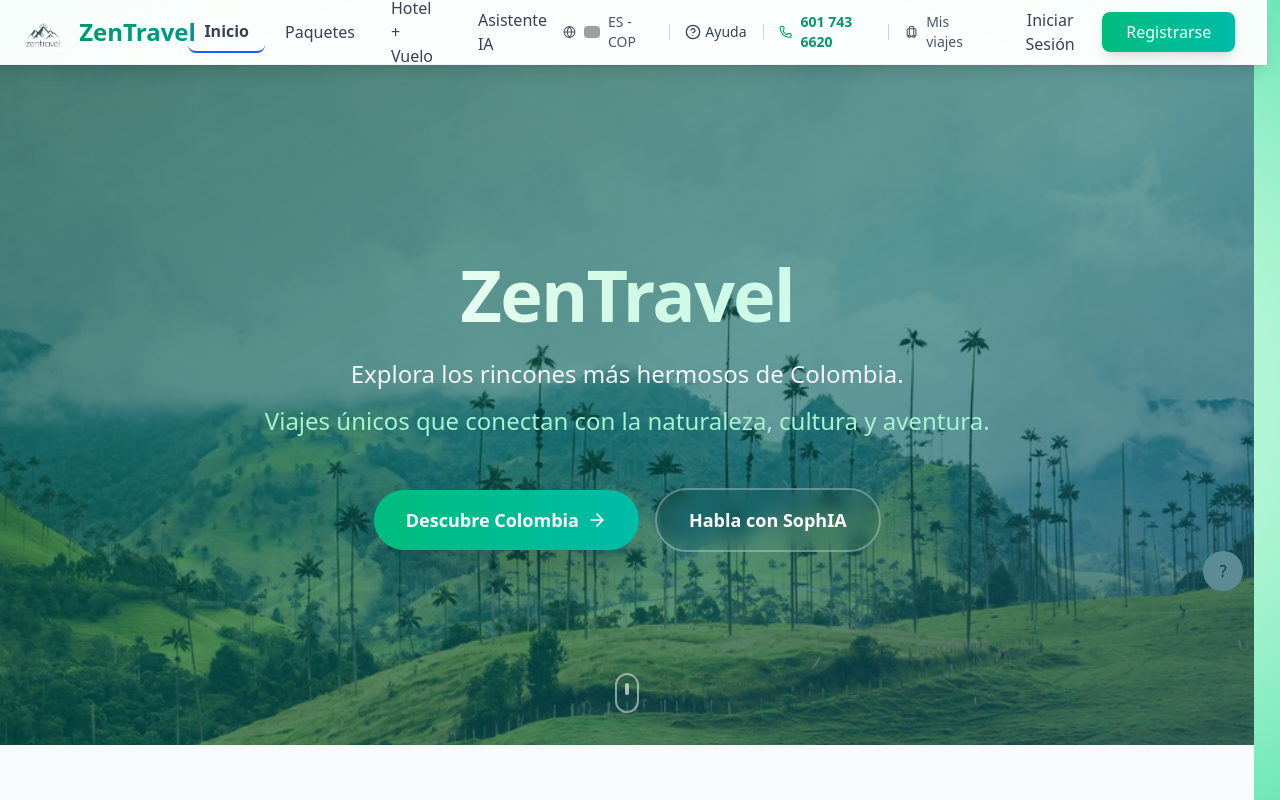
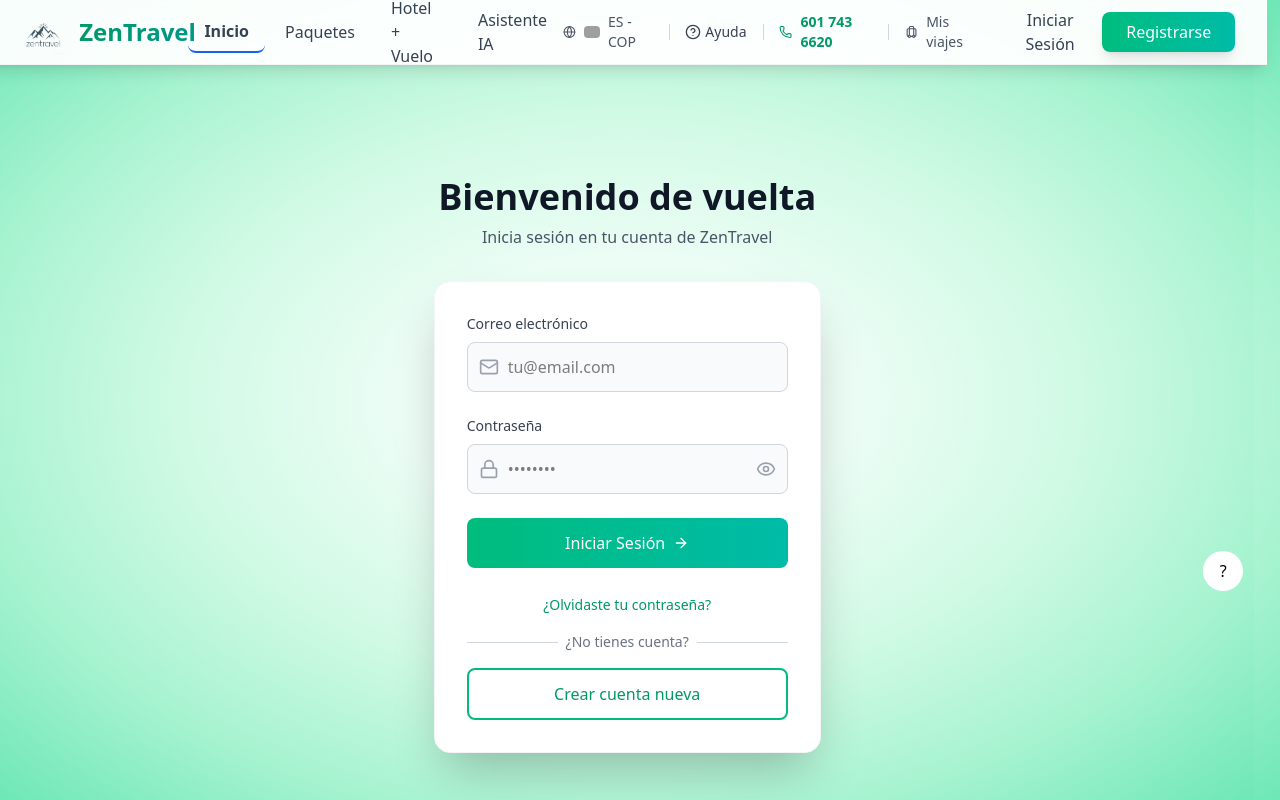
Before and after one commit to juanCaro16/front-end-ZenTravel, a React (Vite) app: page / in a window 1280 px wide. Shown: the top 800 px of the page. Built offline with nearby package versions, Linux system fonts and the light colour scheme; grey boxes are pictures that could not be loaded.

Commit message:
actualizacion 11:55 7/6

```diff
--- a/src/App.jsx
+++ b/src/App.jsx
@@ -51,10 +51,10 @@ export const App = () => {
       <ButtonHelp />
       <TokenRefresher />
       <Routes>
-        <Route path="/" element={<Main />} />
+        <Route path="/index" element={<Main />} />
         <Route path="/Admin" element={<Admin/>}/>
         <Route
-          path="/login"
+          path="/"
           element={<Login onLoginSuccess={() => setIsAuthenticated(true)} />}
           />
         <Route path="/register" element={<Register />} />
--- a/src/Pages/Login/Login.jsx
+++ b/src/Pages/Login/Login.jsx
@@ -1,8 +1,8 @@
 import { useState } from "react"
-import axios from "axios"
 import { useNavigate } from "react-router-dom"
 import Swal from "sweetalert2"
 import { Eye, EyeOff, Mail, Lock, ArrowRight } from "lucide-react"
+import api from "../../Services/AxiosInstance/AxiosInstance"
 
 export const Login = ({ onLoginSuccess }) => {
   const [email, setEmail] = useState("")
@@ -18,7 +18,7 @@ export const Login = ({ onLoginSuccess }) => {
     setIsLoading(true)
 
     try {
-      const res = await axios.post("https://proyecto-zentravel.onrender.com/Auth/login", {
+      const res = await api.post("Auth/login", {
         email,
         password,
       })
@@ -42,7 +42,7 @@ export const Login = ({ onLoginSuccess }) => {
         showConfirmButton: false,
       })
 
-      navigate("/")
+      navigate("/index")
     } catch (err) {
       console.error("Error de login:", err.response?.data || err.message)
       setErrorMsg("Correo o contraseña incorrectos")
```
